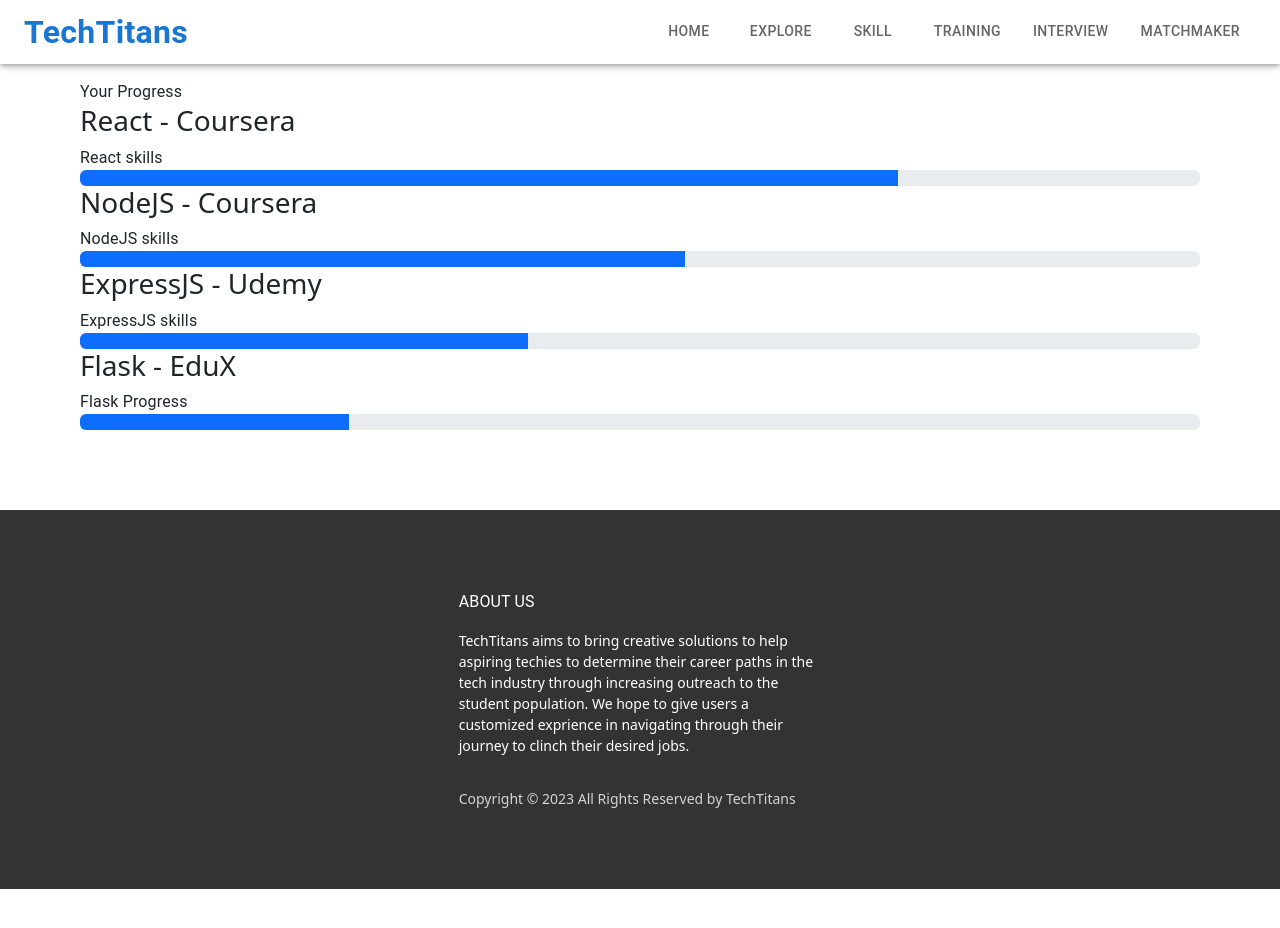
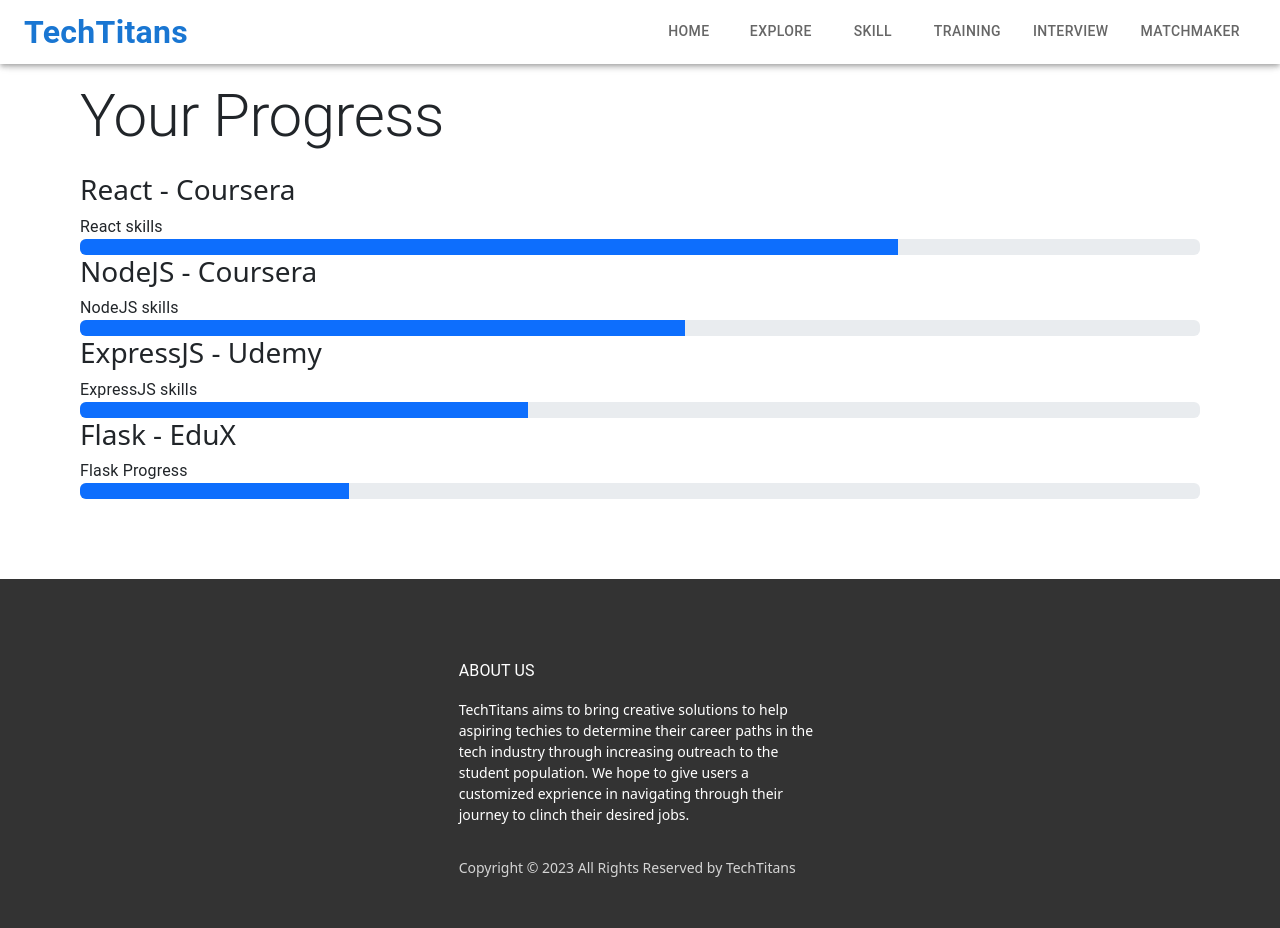
Before and after one commit to Purifish/TechTitans-techfest-project, a React (Create React App) app in the folder frontend/: page /skill in a window 1280 px wide. Shown: the top 928 px of the page. Before the commit the page ends 889 px from the top, so only its background shows below. Built offline with nearby package versions, Linux system fonts and the light colour scheme.

Commit message:
heading progress update

```diff
--- a/frontend/src/pages/explore/Getposts.jsx
+++ b/frontend/src/pages/explore/Getposts.jsx
@@ -1,7 +1,7 @@
 import React ,{useEffect, useState } from 'react'
 import Post from './Explore.jsx'
 import './Getpost.css'
-import { Grid } from '@mui/material';
+import { Box, Grid, Typography } from '@mui/material';
 
 export default function Getposts() {
 
@@ -67,14 +67,13 @@ export default function Getposts() {
 
 
     return (
-      <Grid
+     <Grid
         container
         spacing= {4}
         paddingLeft = {40}
         paddingRight = {40}
         justifyContent = "center"
       >
-
           {posts?.map((posts) => {
             return(
               <Grid item xs={12} sm={6} md={4}>
--- a/frontend/src/pages/skill/Skill.jsx
+++ b/frontend/src/pages/skill/Skill.jsx
@@ -9,7 +9,7 @@ function Skill() {
     <Box padding={10}>
 
       <div>
-        <Typography>Your Progress</Typography>
+        <Typography variant="h2" gutterBottom>Your Progress</Typography>
       </div>
 
       <div className="progressBar">
```
